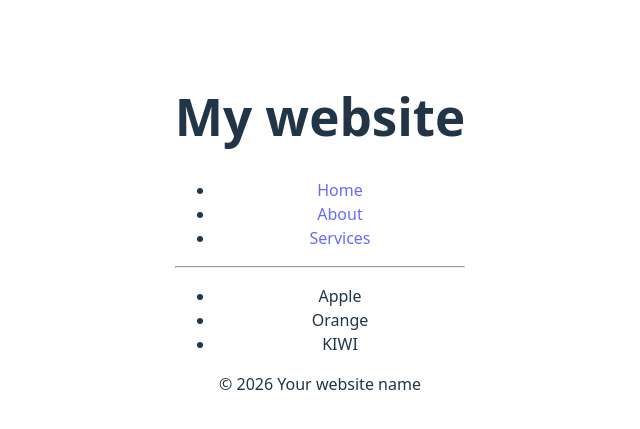
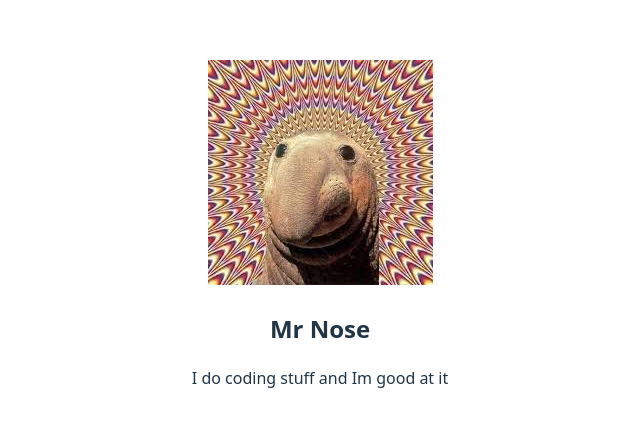
Before and after one commit to payamtajdivand/React-playing-ground, a React (Vite) app: page / in a window 1280 px wide. Shown: the part 167-596 px from the top of the page, without its empty margins (320-960 px from the left). Built offline with nearby package versions, Linux system fonts and the light colour scheme.

Commit message:
swich to Card component

```diff
--- a/src/App.jsx
+++ b/src/App.jsx
@@ -1,14 +1,10 @@
 import "./App.css";
-import Header from "./Header.jsx";
-import Footer from "./Footer.jsx";
-import Food from "./Food.jsx";
+import Card from "./Card.jsx";
 
 function App() {
   return (
     <>
-      <Header />
-      <Food />
-      <Footer />
+      <Card></Card>
     </>
   );
 }
--- /dev/null
+++ b/src/Card.jsx
@@ -0,0 +1,13 @@
+import profilePic from "./assets/profilePic.jpeg";
+
+function Card() {
+  return (
+    <div>
+      <img src={profilePic} alt="profile picture"></img>
+      <h2>Mr Nose</h2>
+      <p>I do coding stuff and Im good at it</p>
+    </div>
+  );
+}
+
+export default Card;
--- a/src/Food.jsx
+++ /dev/null
@@ -1,13 +0,0 @@
-function Food() {
-  const food1 = "Orange";
-  const food2 = "Kiwi";
-  return (
-    <ul>
-      <li>Apple</li>
-      <li>{food1}</li>
-      <li>{food2.toUpperCase()}</li>
-    </ul>
-  );
-}
-
-export default Food;
--- a/src/Footer.jsx
+++ /dev/null
@@ -1,4 +0,0 @@
-function Footer() {
-  return <p>&copy; {new Date().getFullYear()} Your website name</p>;
-}
-export default Footer;
--- a/src/Header.jsx
+++ /dev/null
@@ -1,23 +0,0 @@
-function Header() {
-  return (
-    <header>
-      <h1>My website</h1>
-      <nav>
-        <ul>
-          <li>
-            <a href="#">Home</a>
-          </li>
-          <li>
-            <a href="#">About</a>
-          </li>
-          <li>
-            <a href="#">Services</a>
-          </li>
-        </ul>
-        <hr></hr>
-      </nav>
-    </header>
-  );
-}
-
-export default Header;
```
Also changed, not shown: src/assets/profilePic.jpeg (added).
